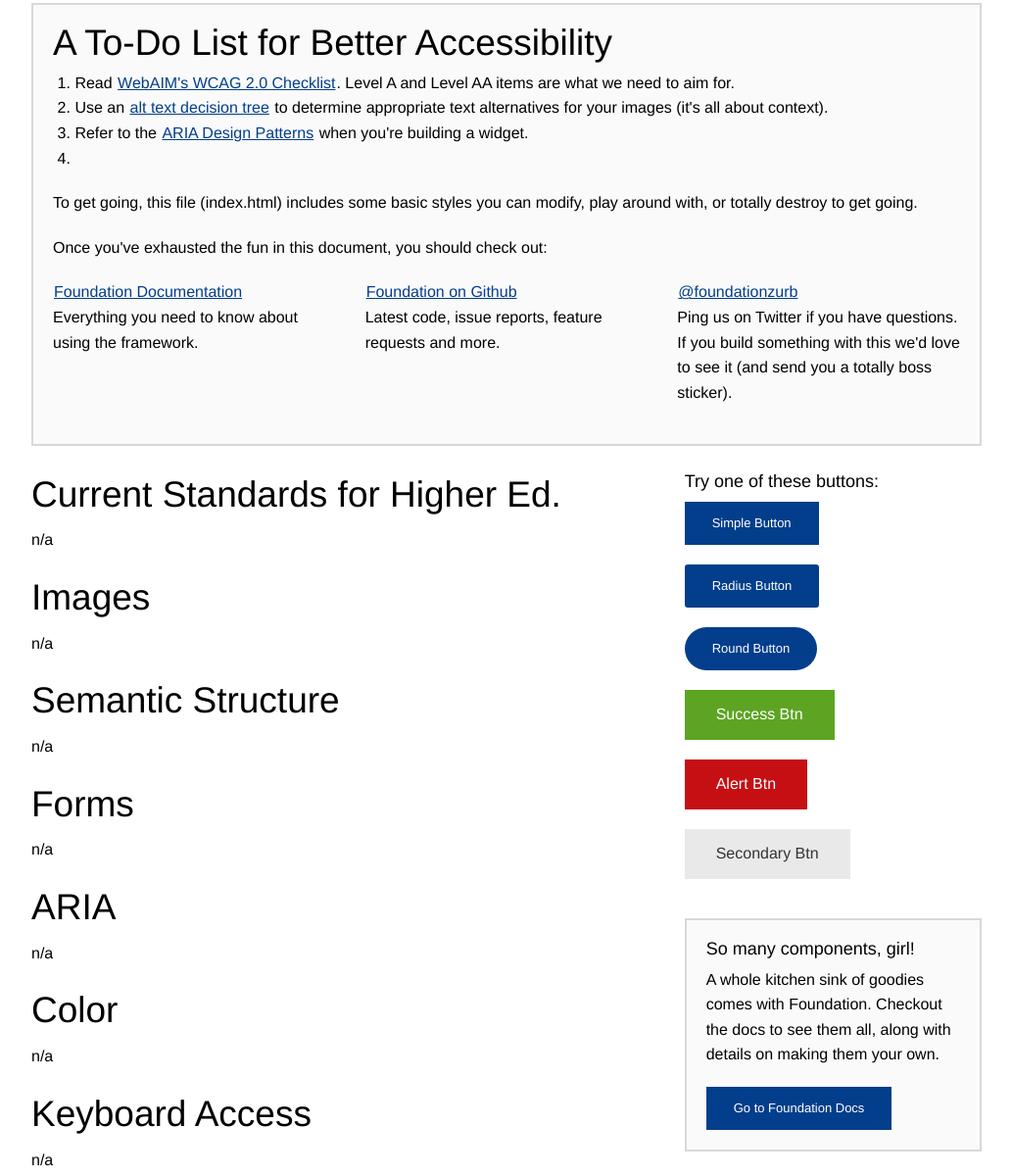
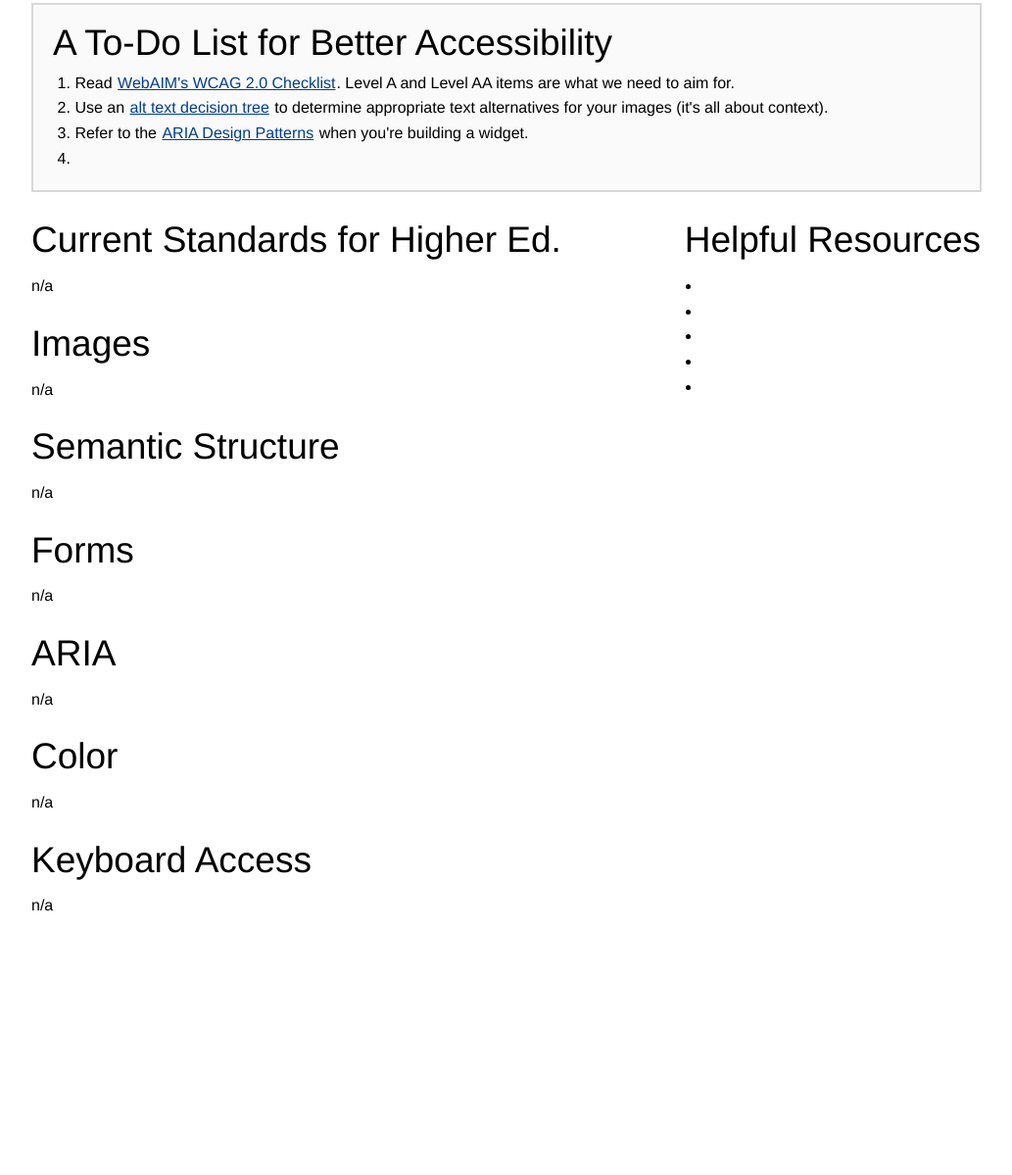
Before and after one commit to kboatsman/kboatsman.github.io, a plain HTML site: page techsummit15/index.html in a window 1280 px wide. Shown: the part 70-1269 px from the top of the page at 98% size, without its empty margins (123-1156 px from the left). After the commit the page ends 1027 px from the top, so only its background shows below. Drawn offline with Linux system fonts and the light colour scheme.

Commit message:
content changes

```diff
--- a/techsummit15/index.html
+++ b/techsummit15/index.html
@@ -26,19 +26,6 @@
                 <li>Refer to the <a href="http://www.w3.org/WAI/PF/aria-practices/#aria_ex_header">ARIA Design Patterns</a> when you're building a widget.</li>
                 <li></li>
             </ol>
-	        <p>To get going, this file (index.html) includes some basic styles you can modify, play around with, or totally destroy to get going.</p>
-	        <p>Once you've exhausted the fun in this document, you should check out:</p>
-	        <div class="row">
-	        	<div class="large-4 medium-4 columns">
-	    		<p><a href="http://foundation.zurb.com/docs">Foundation Documentation</a><br />Everything you need to know about using the framework.</p>
-	    	</div>
-	        	<div class="large-4 medium-4 columns">
-	        		<p><a href="http://github.com/zurb/foundation">Foundation on Github</a><br />Latest code, issue reports, feature requests and more.</p>
-	        	</div>
-	        	<div class="large-4 medium-4 columns">
-	        		<p><a href="http://twitter.com/foundationzurb">@foundationzurb</a><br />Ping us on Twitter if you have questions. If you build something with this we'd love to see it (and send you a totally boss sticker).</p>
-	        	</div>
-					</div>
       	</div>
       </div>
     </div>
@@ -69,18 +56,14 @@
       </div>
 
       <div class="large-4 medium-4 columns">
-			  <h5>Try one of these buttons:</h5>
-			  <p><a href="#" class="small button">Simple Button</a><br/>
-        <a href="#" class="small radius button">Radius Button</a><br/>
-        <a href="#" class="small round button">Round Button</a><br/>
-        <a href="#" class="medium success button">Success Btn</a><br/>
-        <a href="#" class="medium alert button">Alert Btn</a><br/>
-        <a href="#" class="medium secondary button">Secondary Btn</a></p>
-				<div class="panel">
-        	<h5>So many components, girl!</h5>
-        	<p>A whole kitchen sink of goodies comes with Foundation. Checkout the docs to see them all, along with details on making them your own.</p>
-        	<a href="http://foundation.zurb.com/docs/" class="small button">Go to Foundation Docs</a>
-        </div>
+        <h2>Helpful Resources</h2>
+        <ul>
+            <li></li>
+            <li></li>
+            <li></li>
+            <li></li>
+            <li></li>
+        </ul>
       </div>
     </div>
 
```
